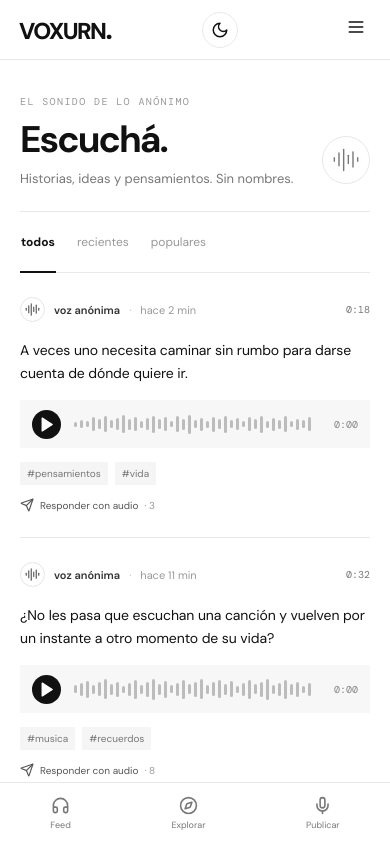
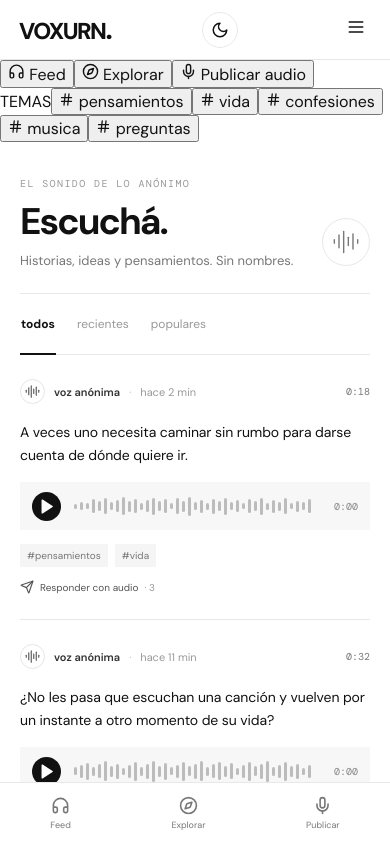
Before and after one commit to matibh/voxurn, a React (Vite) app: page / in a window 390 px wide. Both pictures are taken after a click on the button 356 px from the left and 29 px from the top of the page. Shown: the top 844 px of the page. Built offline with nearby package versions, Linux system fonts and the light colour scheme.

Commit message:
Fix mobile navigation menu and active states

```diff
--- a/src/App.tsx
+++ b/src/App.tsx
@@ -104,6 +104,7 @@ export default function App() {
   const [activeNav, setActiveNav] = useState("feed");
   const [search, setSearch] = useState("");
   const [darkMode, setDarkMode] = useState(() => localStorage.getItem("voxurn-theme") === "dark");
+  const [menuOpen, setMenuOpen] = useState(false);
 
   const toggleTheme = () => {
     setDarkMode((current) => {
@@ -120,10 +121,18 @@ export default function App() {
         <a className="wordmark" href="/" aria-label="Voxurn inicio">VOXURN<span>.</span></a>
         <div className="topbar-center"><span className="live-dot" /> UN LUGAR PARA SER ESCUCHADO</div>
         <button className="theme-toggle" onClick={toggleTheme} aria-label={darkMode ? "Activar modo claro" : "Activar modo oscuro"} title={darkMode ? "Modo claro" : "Modo oscuro"}>{darkMode ? <Sun size={18} /> : <Moon size={18} />}</button>
-        <button className="icon-button mobile-menu" aria-label="Abrir menú"><Menu size={20} /></button>
+        <button className="icon-button mobile-menu" onClick={() => setMenuOpen((open) => !open)} aria-label={menuOpen ? "Cerrar menú" : "Abrir menú"} aria-expanded={menuOpen}><Menu size={20} /></button>
         <button className="publish-top" onClick={() => setActiveNav("publish")}><Plus size={16} /> Publicar audio</button>
       </header>
 
+      {menuOpen && <div className="mobile-menu-panel">
+        <button onClick={() => { setActiveNav("feed"); setMenuOpen(false); }}> <Headphones size={17} /> Feed</button>
+        <button onClick={() => { setActiveNav("explore"); setMenuOpen(false); }}> <Compass size={17} /> Explorar</button>
+        <button onClick={() => { setActiveNav("publish"); setMenuOpen(false); }}> <Mic size={17} /> Publicar audio</button>
+        <div className="mobile-menu-divider" />
+        <span className="mobile-menu-label">TEMAS</span>
+        {topics.slice(1).map((topic) => <button key={topic} onClick={() => { setActiveTopic(topic); setActiveNav("feed"); setMenuOpen(false); }}><Hash size={15} /> {topic}</button>)}
+      </div>}
       <div className="layout">
         <aside className="sidebar">
           <div className="sidebar-label">DESCUBRIR</div>
@@ -200,9 +209,9 @@ export default function App() {
         </aside>
       </div>
       <nav className="mobile-nav">
-        <button onClick={() => setActiveNav("feed")}><Headphones size={19} /><span>Feed</span></button>
-        <button onClick={() => setActiveNav("explore")}><Compass size={19} /><span>Explorar</span></button>
-        <button onClick={() => setActiveNav("publish")}><Mic size={19} /><span>Publicar</span></button>
+        <button className={activeNav === "feed" ? "mobile-nav-active" : ""} onClick={() => setActiveNav("feed")}><Headphones size={19} /><span>Feed</span></button>
+        <button className={activeNav === "explore" ? "mobile-nav-active" : ""} onClick={() => setActiveNav("explore")}><Compass size={19} /><span>Explorar</span></button>
+        <button className={activeNav === "publish" ? "mobile-nav-active" : ""} onClick={() => setActiveNav("publish")}><Mic size={19} /><span>Publicar</span></button>
       </nav>
     </div>
   );
```
